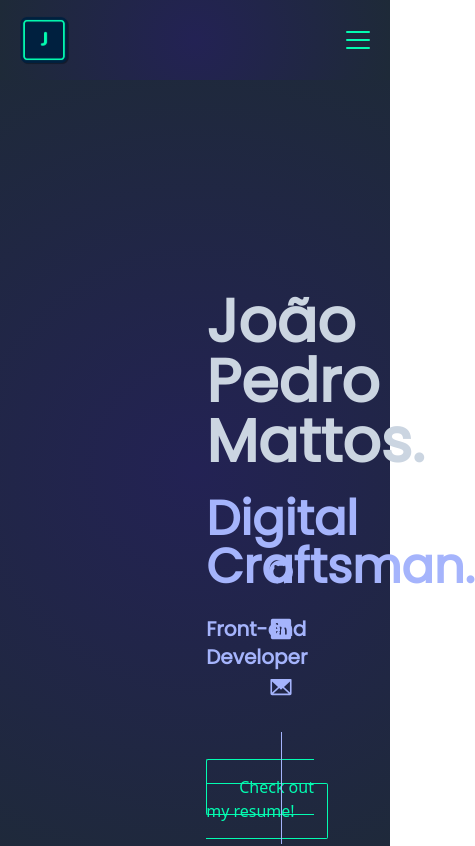
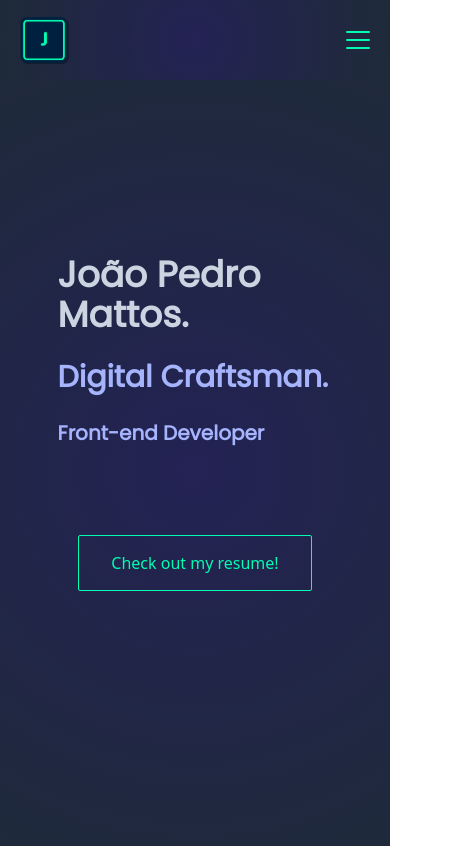
Before and after one commit to jotapemattos/portfolio-jotapemattos, a React (Vite) app: page / in a window 390 px wide. Shown: the top 846 px of the page, 475 px wide, since content can reach past the window. Built offline with nearby package versions, Linux system fonts and the light colour scheme.

Commit message:
adding responsiveness

```diff
--- a/src/components/CurrentProject.tsx
+++ b/src/components/CurrentProject.tsx
@@ -4,17 +4,26 @@ import { BsGithub } from "react-icons/bs"
 
 export const CurrentProject = () => {
   return (
-    <div id="projects" className="projects-page min-h-full w-full flex justify-center">
-      <div className="w-4/5 flex flex-col items-center justify-between p-4 gap-10">
-        <div className="flex w-full items-center justify-start">
+    <div id="projects" className="projects-page min-h-full md:h-project md:min-h-project w-full flex justify-center">
+      <div className="w-full md:w-4/5 flex flex-col items-center justify-between p-4 gap-10">
+        <div className="flex w-full items-center justify-start md:pl-10">
           <span className="text-3xl text-slate-300 text-center font-poppins font-extrabold">{`<`}</span>
           <h1 className="text-3xl text-slate-300 text-center font-poppins font-extrabold">projects</h1>
           <span className="text-3xl text-slate-300 text-center font-poppins font-extrabold">{`>`}</span>
         </div>
-        <div className="w-project h-4/5 flex flex-col items-center justify-center bg-white">
-
+        <div className="w-full md:w-4/5 h-4/5 flex flex-col sm:flex-row items-center justify-between gap-10">
+          <div className="flex gap-20 items-start justify-center min-w-full md:min-w-card w-full md:w-card h-full relative">
+            <div className='absolute inset-0 bg-slate-300 w-full h-full blur-md opacity-50'></div>
+            <div className='bg-gradient-to-tl from-main-color to-second-color relative w-full h-full'></div>
+          </div>
+          <div className="flex gap-20 items-start justify-center min-w-full md:min-w-card w-full md:w-card h-full relative">
+            <div className='absolute inset-0 bg-slate-300 w-full h-full blur-md opacity-50'></div>
+            <div className='bg-gradient-to-tl from-second-color to-main-color relative w-full h-full'></div>
+          </div>
+          {/* <div className='flex gap-20 items-start justify-center min-w-card w-card h-full bg-gradient-to-br from-second-color/10 to-main-color/20 backdrop-opacity-80 shadow-xl'>a</div>
+          <div className='flex gap-20 items-start justify-center min-w-card w-card h-full bg-main-color shadow-xl'>a</div> */}
         </div>
-        <div className="flex w-4/5 justify-center w-project">
+        <div className="flex w-full md:w-4/5 justify-center w-project">
           <div className="w-full flex justify-end">
             <button className="flex items-center gap-2 text-md py-2 px-8 text-contrast-color border border-contrast-color rounded-sm p-2 hover:bg-contrast-color/20 transition-colors duration-200">
               More projects
@@ -22,7 +31,7 @@ export const CurrentProject = () => {
             </button>
           </div>
         </div>
-        <div className="flex w-full items-start justify-start">
+        <div className="flex w-full items-start justify-start md:pl-10">
           <span className="text-3xl text-slate-300 text-center font-poppins font-extrabold">{`</`}</span>
           <h1 className="text-3xl text-slate-300 text-center font-poppins font-extrabold">projects</h1>
           <span className="text-3xl text-slate-300 text-center font-poppins font-extrabold">{`>`}</span>
--- a/src/components/Footer.tsx
+++ b/src/components/Footer.tsx
@@ -1,9 +1,10 @@
 import React from 'react'
+import SocialMedia from './SocialMedia'
 
 const Footer = () => {
   return (
     <div id='contact' className='footer min-h-footer h-3/4 w-full flex items-center justify-center'>
-      <div className='w-4/5 h-full flex flex-col items-center justify-between pt-36 text-slate-300'>
+      <div className='w-4/5 h-full flex flex-col items-center justify-between pt-20 lg:pt-36 text-slate-300'>
         <div className='flex flex-col items-center justify-center gap-8'>
           <h1 className="text-4xl text-center font-poppins font-extrabold">Get in touch</h1>
           <p className='w-3/4 text-center text-base font-poppins'>If you're interested in working with me, feel free to contact by clicking on the button below.</p>
@@ -11,7 +12,8 @@ const Footer = () => {
             <a href="https://api.whatsapp.com/send?phone=5511975845050" target="_blank">Contact me</a>
           </button>
         </div>
-        <div className='flex h-auto items-center pb-8 text-center font-poppins'>
+        <div><SocialMedia/></div>
+        <div className='flex h-auto items-center pb-2 lg:pb-8 text-center font-poppins'>
           <p>Built with <a href="https://reactjs.org/" className='hover:text-contrast-color hover:-translate-y-1 hover:scale-110 transition-all duration-300'>React</a> and <a href="https://tailwindcss.com/" className='hover:text-contrast-color hover:-translate-y-1 hover:scale-110 transition-all duration-300'>Tailwind</a></p>
         </div>
       </div>
--- a/src/components/HomeContent.tsx
+++ b/src/components/HomeContent.tsx
@@ -2,18 +2,18 @@ import SocialMedia from "./SocialMedia"
 
 const HomeContent = () => {
   return (
-    <div className="flex justify-center items-center min-h-full h-full w-full">
-      <div className="w-center h-full flex flex-col items-center justify-around">
-        <div className="w-4/5 h-2/3 flex flex-col py-14 px-16 gap-6 ml-36 mt-10">
-          <h1 className="text-6xl text-slate-300 font-extrabold font-poppins">João Pedro Mattos.</h1>
-          <h2 className="text-5xl text-indigo-300 font-extrabold font-poppins">Digital Craftsman.</h2>
-          <h3 className="text-xl text-indigo-300 font-extrabold font-poppins">Front-end Developer</h3>
+    <div className="flex justify-center items-start min-h-full h-full w-full mt-10 md:mt-0">
+      <div className="w-full lg:w-center h-full md:h-full flex flex-col items-center justify-center md:justify-around">
+        <div className="md:w-4/5 h-2/3 flex flex-col items-center md:items-start md:py-14 xl:py-14 md:px-16 lg:px-10 gap-6 md:ml-0 lg:ml-0 xl:ml-36 md:mt-10">
+          <h1 className="text-4xl md:text-6xl text-slate-300 font-extrabold font-poppins w-4/5 md:w-full">João Pedro Mattos.</h1>
+          <h2 className="text-3xl md:text-5xl text-indigo-300 font-extrabold font-poppins w-4/5 md:w-full">Digital Craftsman.</h2>
+          <h3 className="text-xl md:text-xl text-indigo-300 font-extrabold font-poppins w-4/5 md:w-full">Front-end Developer</h3>
           <div className="mt-20 h-auto">
             <a href="#" target="_blank" className="border border-contrast-color py-4 px-8 rounded-sm text-base text-contrast-color cursor-pointer hover:bg-contrast-color/20 transition-colors duration-200">Check out my resume!</a>
           </div>
         </div>
       </div>
-      <SocialMedia/>
+      <div className="hidden lg:flex"><SocialMedia/></div>
     </div>
   )
 }
--- a/src/components/MobileList.tsx
+++ b/src/components/MobileList.tsx
@@ -6,20 +6,20 @@ interface MobileHamburguerProps {
 
 const MobileList = ({isOpen}: MobileHamburguerProps) => {
   return (
-    <div className='w-screen h-1/2 mt-20 shadow-xl  z-50 text-slate-200'>
+    <div className='mobile-list w-screen h-1/2 shadow-xl mt-8 z-10 text-slate-200 fixed'>
       {isOpen && (<div className='w-screen h-full z-50 text-slate-200'>
       <div className="w-full h-full py-10 flex flex-col items-center justify-evenly gap-8 font-main text-sm font-extrabold">
             <div className="flex gap-2 cursor-pointer hover:text-contrast-color transition-colors duration-300">
               <p className="text-contrast-color">01.</p>
-              <p>Home</p>
+              <a href="#home">Home</a>
             </div>
             <div className="flex gap-2 cursor-pointer hover:text-contrast-color transition-colors duration-300">
               <p className="text-contrast-color">02.</p>
-              <p>Projects</p>
+              <a href="#projects">Project</a>
             </div>
             <div className="flex gap-2 cursor-pointer hover:text-contrast-color transition-colors duration-300">
               <p className="text-contrast-color">03.</p>
-              <p>Contact</p>
+              <a href="#contact">Contact</a>
             </div>
           </div>
       </div>)}
--- a/src/components/SocialMedia.tsx
+++ b/src/components/SocialMedia.tsx
@@ -3,8 +3,8 @@ import { BsGithub } from 'react-icons/bs'
 
 const SocialMedia = () => {
   return (
-    <div className="w-right h-full flex justify-end fixed top-0 right-24 z-5">
-      <div className="flex flex-col items-center justify-end gap-8">
+    <div className="w-full lg:w-right h-full flex justify-end lg:fixed lg:top-0 lg:right-24 z-5">
+      <div className="flex lg:flex-col items-center justify-end gap-8">
         <a href="https://github.com/jotapemattos" target='_blank'>
           <BsGithub size={24} color="#A5B4FC" className="hover:fill-contrast-color hover:-translate-y-1 hover:scale-110 transition-all duration-300"/>
         </a>
@@ -14,7 +14,7 @@ const SocialMedia = () => {
         <a href="mailto:jpmrc49@gmail.com" target='_blank'>
           <Envelope size={26} color="#A5B4FC" weight="fill" className="hover:fill-contrast-color hover:-translate-y-1 hover:scale-110 transition-all duration-300"/>
         </a>
-        <div className="w-line h-28 bg-indigo-300"></div>
+        <div className="w-line hidden lg:flex h-28 bg-indigo-300"></div>
       </div>
     </div>
   )
--- a/src/pages/Main.tsx
+++ b/src/pages/Main.tsx
@@ -4,7 +4,7 @@ import HomeContent from '../components/HomeContent'
 
 const Main = () => {
   return (
-    <div className="main h-screen min-h-screen w-full mt-12 py-10 flex flex-col items-center justify-between">
+    <div className="main h-screen min-h-screen min-w-full w-full mt-12 py-10 flex flex-col items-center justify-between relative ">
       <HomeContent/>
       <CurrentProject/>
       <Footer/>
--- a/src/styles/index.css
+++ b/src/styles/index.css
@@ -56,3 +56,21 @@ html {
     rgba(30, 42, 56, 1) 100%
   );
 }
+
+.card {
+  background: rgb(35, 34, 84);
+  background: radial-gradient(
+    circle,
+    rgba(35, 34, 84, 1) 0%,
+    rgba(30, 42, 56, 1) 100%
+  );
+}
+
+.mobile-list {
+  background: rgb(35, 34, 84);
+  background: radial-gradient(
+    circle,
+    rgba(35, 34, 84, 1) 0%,
+    rgba(30, 42, 56, 1) 100%
+  );
+}
--- a/tailwind.config.cjs
+++ b/tailwind.config.cjs
@@ -11,28 +11,42 @@ module.exports = {
     },
     extend: {
       backgroundColor: {
-        'main-color': '#00203FFF',
+        'main-color': '#232254',
+        'second-color': '#1e2a38'
       },
       colors: {
-        'contrast-color': '#03fcb1'
+        'contrast-color': '#03fcb1',
+        'main-color': '#232254',
+        'second-color': '#1e2a38'
       },
       minHeight: {
         'main': '93%',
-        'footer': '75%'
+        'footer': '75%',
+        'project': '85%'
       },
       height: {
         'header': '7%',
         'mobile': '86%',
         'main': '93%',
         'line': '1px',
-        'image': '95%'
+        'image': '95%',
+        'card': '40%',
+        'project': '85%'
+      },
+      minWidth: {
+        'card': '45%',
+        'card-tablet': '60%',
+        'project-tablet': '90%'
       },
       width: {
         'left': '5%',
         'center': '80%',
         'right': '5%',
         'line': '1px',
-        'image': '95%'
+        'image': '95%',
+        'card': '45%',
+        'card-tablet': '60%',
+        'project-tablet': '90%'
       },
       transitionTimingFunction: {
         'up': 'all 0.25s cubic-bezier(0.645,0.045,0.355,1)'
```
